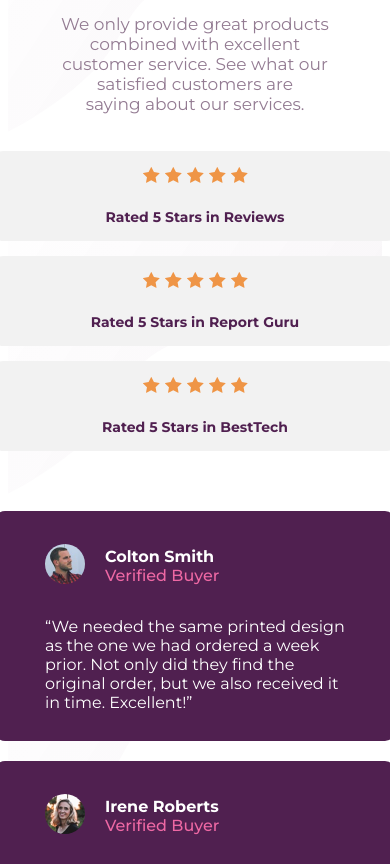
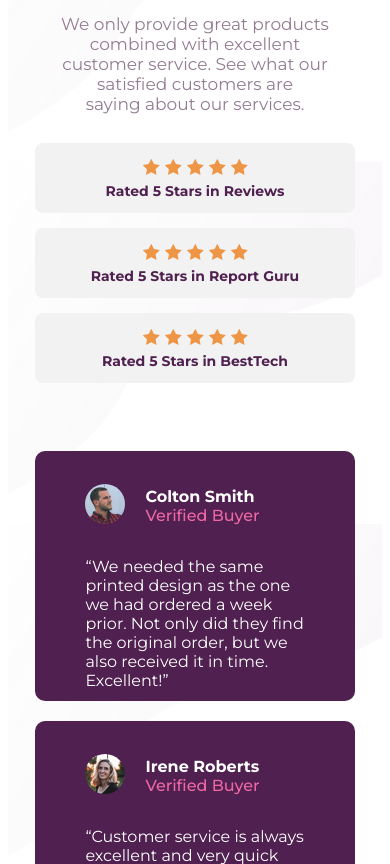
Before and after one commit to Manuel928/social-proof-section-challenge, a plain HTML site: page index.html in a window 390 px wide. Shown: the part 208-1072 px from the top of the page. Drawn offline with Linux system fonts and the light colour scheme.

Commit message:
fix mobile design

```diff
--- a/styles.css
+++ b/styles.css
@@ -18,39 +18,64 @@ section {
     justify-content: space-between;
     align-items: center;
 }
+
 @media(max-width: 768px) {
     section {
         padding: 10px 50px;
     }
+
     .testimonial {
         flex-direction: column;
     }
-    .box1, .box2, .box3 {
+
+    .box1,
+    .box2,
+    .box3 {
         margin-left: 0px !important;
-        padding: 30px 50px !important;
-        width: 300px !important;
+        padding: 20px 50px !important;
+        width: 80% !important;
+        max-width: 350px !important;
         flex-direction: column !important;
         align-items: center !important;
+        justify-content: center !important;
     }
+
+    .icons {
+        position: relative;
+        top: 10px;
+    }
+
+    .box1,
+    .box2,
+    .box3, span {
+        position: relative;
+        bottom: 8px;
+    }
+
     .content h1 {
         font-size: 36px !important;
         text-align: center;
     }
+
     .content p {
         text-align: center;
     }
+
     .testimonial-rating {
         margin-top: 20px;
+        align-items: center;
     }
+
     .testimonial-contents {
         flex-direction: column !important;
         gap: 0px !important;
-        margin-left: 40px !important;
-        margin-right: 40px !important;
     }
+
     .testimonial-card {
-        width: 300px !important;
+        width: 80% !important;
+        max-width: 350px !important;
         padding: 0px 50px !important;
+        text-align: left;
     }
 }
 
@@ -131,7 +156,7 @@ section {
 
 .testimonial-card {
     background-color: hsl(300, 43%, 22%);
-    height: 230px;
+    height: 250px;
     width: 33.3%;
     border-radius: 10px;
     padding: 0px 40px;
```
